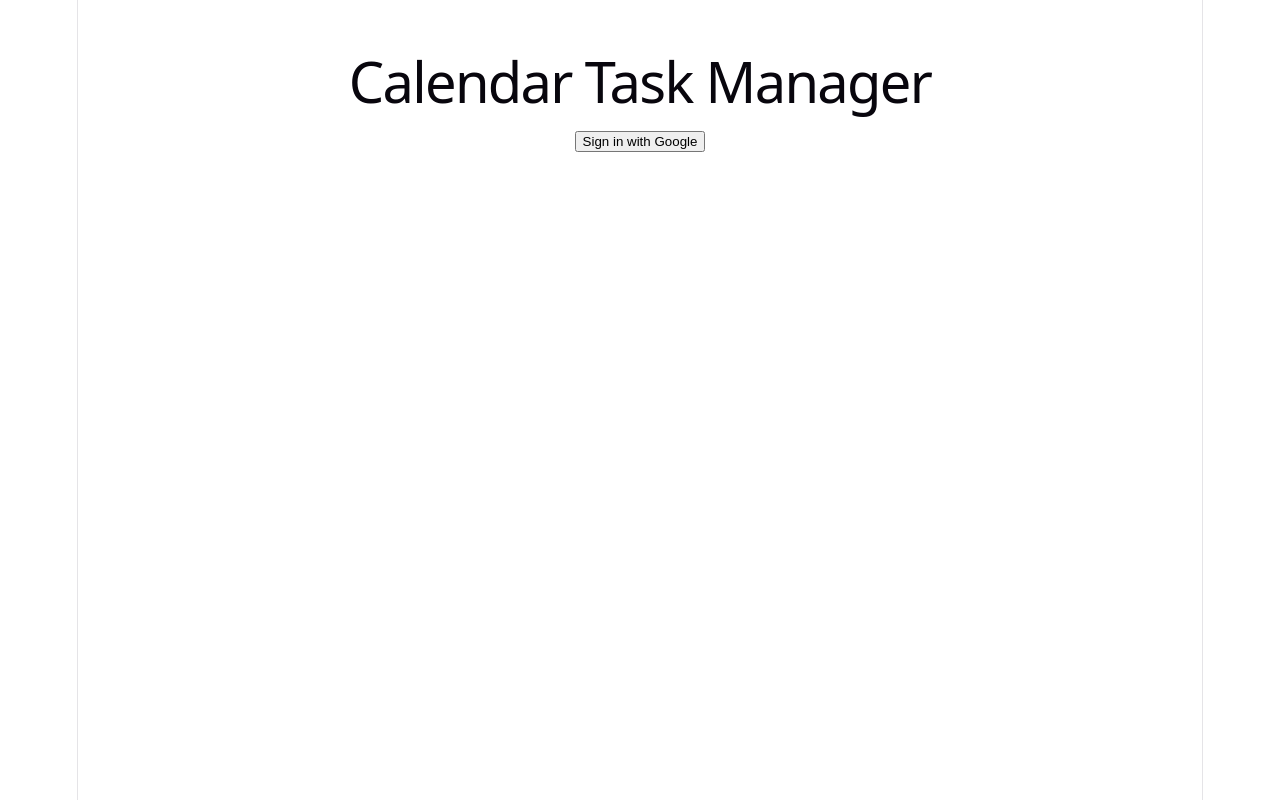
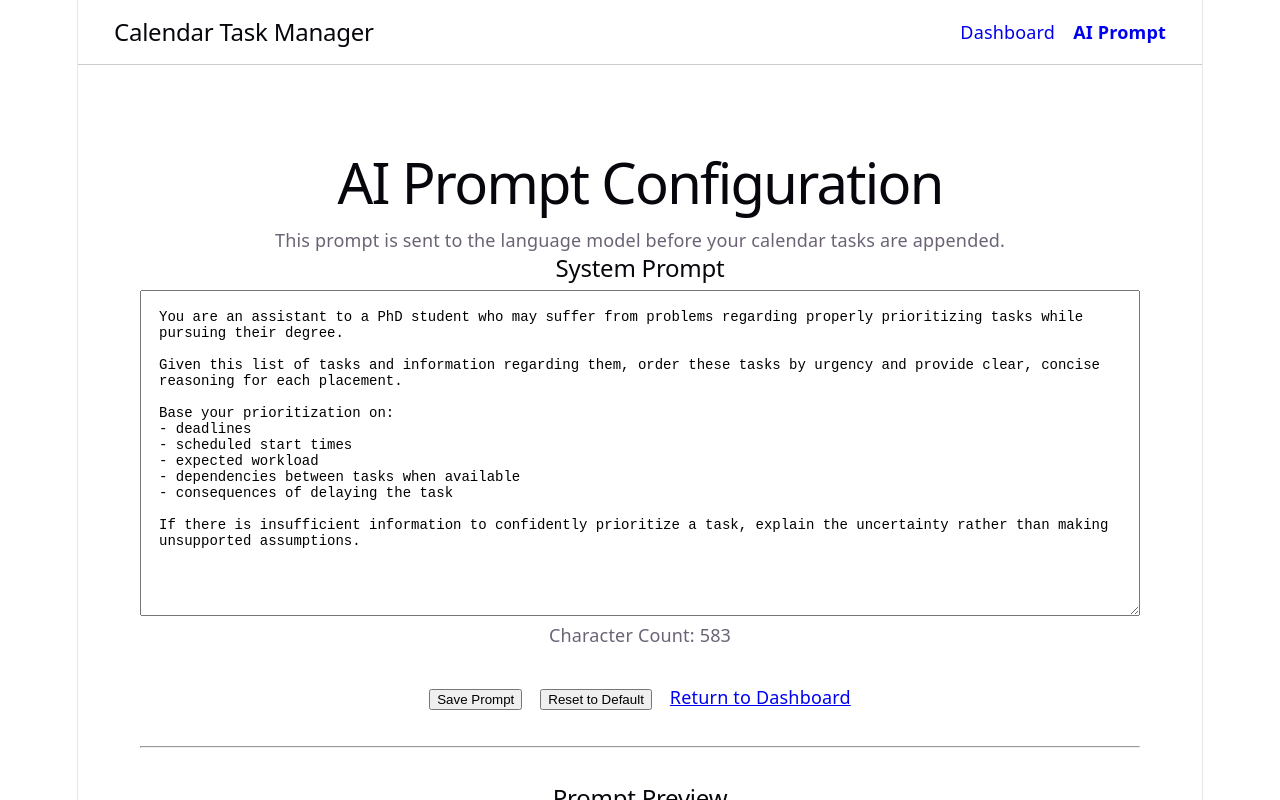
Before and after one commit to Zeta1313/RITrnship, a React (Vite) app: page /prompt in a window 1280 px wide. Shown: the top 800 px of the page. Built offline with nearby package versions, Linux system fonts and the light colour scheme; no server answers.

Commit message:
Added prompt editing functionality

```diff
--- a/package.json
+++ b/package.json
@@ -13,7 +13,8 @@
     "@react-oauth/google": "^0.13.5",
     "gapi-script": "^1.2.0",
     "react": "^19.2.7",
-    "react-dom": "^19.2.7"
+    "react-dom": "^19.2.7",
+    "react-router-dom": "^7.18.0"
   },
   "devDependencies": {
     "@eslint/js": "^10.0.1",
--- a/src/App.jsx
+++ b/src/App.jsx
@@ -1,70 +1,18 @@
-import { useState } from "react";
-import Login from "./components/Login";
-import CalendarList from "./components/CalendarList";
-import TaskList from "./components/TaskList";
-import { getCalendars, getEvents } from "./services/calendarApi";
-import { normalizeEvents } from "./utils/normalizeEvents";
+import { BrowserRouter, Routes, Route, Navigate } from "react-router-dom";
+import Dashboard from "./pages/Dashboard";
+import PromptManager from "./pages/PromptManager";
+import Layout from "./Layout";
 
 function App() {
-    const [accessToken, setAccessToken] = useState(null);
-    const [calendars, setCalendars] = useState([]);
-    const [selectedCalendar, setSelectedCalendar] = useState(null);
-    const [tasks, setTasks] = useState([]);
-    const [message, setMessage] = useState("");
-
-    async function handleLogin(token) {
-        setAccessToken(token);
-
-        try {
-            const response = await getCalendars(token);
-
-            if (!response.items || response.items.length === 0) {
-                setCalendars([]);
-                setMessage("No calendars were found.");
-                return;
-            }
-
-            setCalendars(response.items);
-            setMessage(`Found ${response.items.length} calendar(s).`);
-        } catch (error) {
-            console.error(error);
-            setMessage("Unable to retrieve calendars.");
-        }
-    }
-
-    async function handleCalendarSelect(calendar) {
-        setSelectedCalendar(calendar);
-
-        try {
-            const response = await getEvents(accessToken, calendar.id);
-            const normalizedTasks = normalizeEvents(response.items || []);
-            setTasks(normalizedTasks);
-        } catch (error) {
-            console.error(error);
-            setTasks([]);
-        }
-    }
-
     return (
-        <div style={{ padding: "2rem" }}>
-            <h1>Calendar Task Manager</h1>
-
-            {!accessToken ? (
-                <Login onSuccess={handleLogin} />
-            ) : (
-                <p>Logged In</p>
-            )}
-
-            {message && <p>{message}</p>}
-
-            <CalendarList
-                calendars={calendars}
-                selectedCalendar={selectedCalendar}
-                onSelect={handleCalendarSelect}
-            />
-
-            <TaskList tasks={tasks} />
-        </div>
+        <BrowserRouter>
+            <Routes>
+                <Route element={<Layout />}>
+                    <Route path="/" element={<Dashboard />} />
+                    <Route path="/prompt" element={<PromptManager />} />
+                </Route>
+            </Routes>
+        </BrowserRouter>
     );
 }
 
--- /dev/null
+++ b/src/Layout.jsx
@@ -0,0 +1,15 @@
+import { Outlet } from "react-router-dom";
+import Navbar from "./components/Navbar";
+
+function Layout() {
+    return (
+        <>
+            <Navbar />
+            <main>
+                <Outlet />
+            </main>
+        </>
+    );
+}
+
+export default Layout;
--- /dev/null
+++ b/src/components/Navbar.jsx
@@ -0,0 +1,49 @@
+import { NavLink } from "react-router-dom";
+
+function Navbar() {
+    return (
+        <nav
+            style={{
+                display: "flex",
+                alignItems: "center",
+                justifyContent: "space-between",
+                padding: "1rem 2rem",
+                borderBottom: "1px solid #ccc",
+                marginBottom: "2rem"
+            }}
+        >
+            <h2 style={{ margin: 0 }}>
+                Calendar Task Manager
+            </h2>
+
+            <div
+                style={{
+                    display: "flex",
+                    gap: "1rem"
+                }}
+            >
+                <NavLink
+                    to="/"
+                    style={({ isActive }) => ({
+                        textDecoration: "none",
+                        fontWeight: isActive ? "bold" : "normal"
+                    })}
+                >
+                    Dashboard
+                </NavLink>
+
+                <NavLink
+                    to="/prompt"
+                    style={({ isActive }) => ({
+                        textDecoration: "none",
+                        fontWeight: isActive ? "bold" : "normal"
+                    })}
+                >
+                    AI Prompt
+                </NavLink>
+            </div>
+        </nav>
+    );
+}
+
+export default Navbar;
--- /dev/null
+++ b/src/components/PromptEditor.jsx
@@ -0,0 +1,30 @@
+function PromptEditor({ prompt, onChange }) {
+    return (
+        <div>
+            <label htmlFor="promptEditor">
+                <h2>System Prompt</h2>
+            </label>
+
+            <textarea
+                id="promptEditor"
+                value={prompt}
+                onChange={(e) => onChange(e.target.value)}
+                rows={18}
+                style={{
+                    width: "100%",
+                    resize: "vertical",
+                    fontFamily: "monospace",
+                    fontSize: "14px",
+                    padding: "1rem",
+                    boxSizing: "border-box"
+                }}
+            />
+
+            <p>
+                Character Count: {prompt.length}
+            </p>
+        </div>
+    );
+}
+
+export default PromptEditor;
--- /dev/null
+++ b/src/pages/Dashboard.jsx
@@ -0,0 +1,71 @@
+import { useState } from "react";
+import Login from "../components/Login";
+import CalendarList from "../components/CalendarList";
+import TaskList from "../components/TaskList";
+import { getCalendars, getEvents } from "../services/calendarApi";
+import { normalizeEvents } from "../utils/normalizeEvents";
+
+function Dashboard() {
+    const [accessToken, setAccessToken] = useState(null);
+    const [calendars, setCalendars] = useState([]);
+    const [selectedCalendar, setSelectedCalendar] = useState(null);
+    const [tasks, setTasks] = useState([]);
+    const [message, setMessage] = useState("");
+
+    async function handleLogin(token) {
+        setAccessToken(token);
+
+        try {
+            const response = await getCalendars(token);
+
+            if (!response.items || response.items.length === 0) {
+                setCalendars([]);
+                setMessage("No calendars were found.");
+                return;
+            }
+
+            setCalendars(response.items);
+            setMessage(`Found ${response.items.length} calendar(s).`);
+        } catch (error) {
+            console.error(error);
+            setMessage("Unable to retrieve calendars.");
+        }
+    }
+
+    async function handleCalendarSelect(calendar) {
+        setSelectedCalendar(calendar);
+
+        try {
+            const response = await getEvents(accessToken, calendar.id);
+            const normalizedTasks = normalizeEvents(response.items || []);
+            setTasks(normalizedTasks);
+        } catch (error) {
+            console.error(error);
+            setTasks([]);
+        }
+    }
+
+    return (
+        <div style={{ padding: "2rem" }}>
+            <h1>Calendar Task Manager</h1>
+
+            {!accessToken ? (
+                <Login onSuccess={handleLogin} />
+            ) : (
+                <p>Logged In</p>
+            )}
+
+            {message && <p>{message}</p>}
+
+            <CalendarList
+                calendars={calendars}
+                selectedCalendar={selectedCalendar}
+                onSelect={handleCalendarSelect}
+            />
+
+            <TaskList tasks={tasks} />
+        </div>
+    );
+}
+
+export default Dashboard;
--- /dev/null
+++ b/src/pages/PromptManager.jsx
@@ -0,0 +1,111 @@
+import { useEffect, useState } from "react";
+import { Link } from "react-router-dom";
+import PromptEditor from "../components/PromptEditor";
+import { DEFAULT_PROMPT } from "../prompts/defaultPrompt";
+
+function PromptManager() {
+    const [prompt, setPrompt] = useState(DEFAULT_PROMPT);
+    const [savedMessage, setSavedMessage] = useState("");
+
+    useEffect(() => {
+        const storedPrompt = localStorage.getItem("llmPrompt");
+
+        if (storedPrompt) {
+            setPrompt(storedPrompt);
+        }
+    }, []);
+
+    function handleSave() {
+        localStorage.setItem("llmPrompt", prompt);
+        setSavedMessage("Prompt saved.");
+
+        setTimeout(() => {
+            setSavedMessage("");
+        }, 2000);
+    }
+
+    function handleReset() {
+        setPrompt(DEFAULT_PROMPT);
+        localStorage.removeItem("llmPrompt");
+        setSavedMessage("Default prompt restored.");
+
+        setTimeout(() => {
+            setSavedMessage("");
+        }, 2000);
+    }
+
+    return (
+        <div style={{ padding: "2rem", maxWidth: "1000px", margin: "0 auto" }}>
+            <h1>AI Prompt Configuration</h1>
+
+            <p>
+                This prompt is sent to the language model before your calendar
+                tasks are appended.
+            </p>
+
+            <PromptEditor
+                prompt={prompt}
+                onChange={setPrompt}
+            />
+
+            <div style={{ marginTop: "2rem" }}>
+                <button onClick={handleSave}>
+                    Save Prompt
+                </button>
+
+                <button
+                    onClick={handleReset}
+                    style={{ marginLeft: "1rem" }}
+                >
+                    Reset to Default
+                </button>
+
+                <Link
+                    to="/"
+                    style={{ marginLeft: "1rem" }}
+                >
+                    Return to Dashboard
+                </Link>
+            </div>
+
+            {savedMessage && (
+                <p style={{ marginTop: "1rem" }}>
+                    {savedMessage}
+                </p>
+            )}
+
+            <hr style={{ margin: "2rem 0" }} />
+
+            <h2>Prompt Preview</h2>
+
+            <p>
+                The following information will be sent to the language model:
+            </p>
+
+            <pre
+                style={{
+                    whiteSpace: "pre-wrap",
+                    background: "#f4f4f4",
+                    padding: "1rem",
+                    borderRadius: "5px"
+                }}
+            >
+{`${prompt}
+
+-------------------------
+Task List
+-------------------------
+
+(The selected calendar tasks will be inserted here.)
+
+-------------------------
+Expected Output
+-------------------------
+
+Return the tasks ordered from highest to lowest priority with concise reasoning.`}
+            </pre>
+        </div>
+    );
+}
+
+export default PromptManager;
--- /dev/null
+++ b/src/prompts/defaultPrompt.js
@@ -0,0 +1,12 @@
+export const DEFAULT_PROMPT = `You are an assistant to a PhD student who may suffer from problems regarding properly prioritizing tasks while pursuing their degree.
+
+Given this list of tasks and information regarding them, order these tasks by urgency and provide clear, concise reasoning for each placement.
+
+Base your prioritization on:
+- deadlines
+- scheduled start times
+- expected workload
+- dependencies between tasks when available
+- consequences of delaying the task
+
+If there is insufficient information to confidently prioritize a task, explain the uncertainty rather than making unsupported assumptions.`;
```
Also changed, not shown: 1 other file (tests, documents, lock files or other folders).
